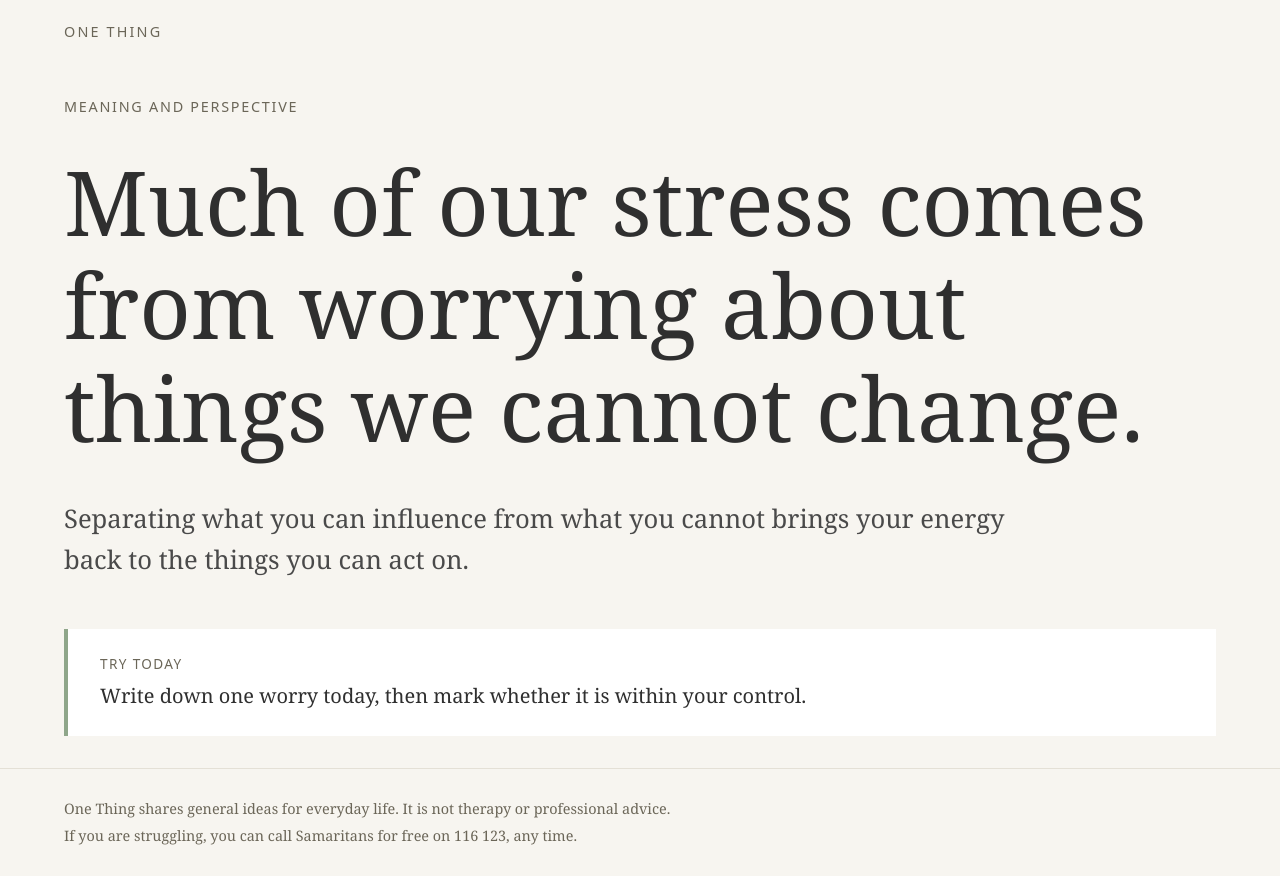
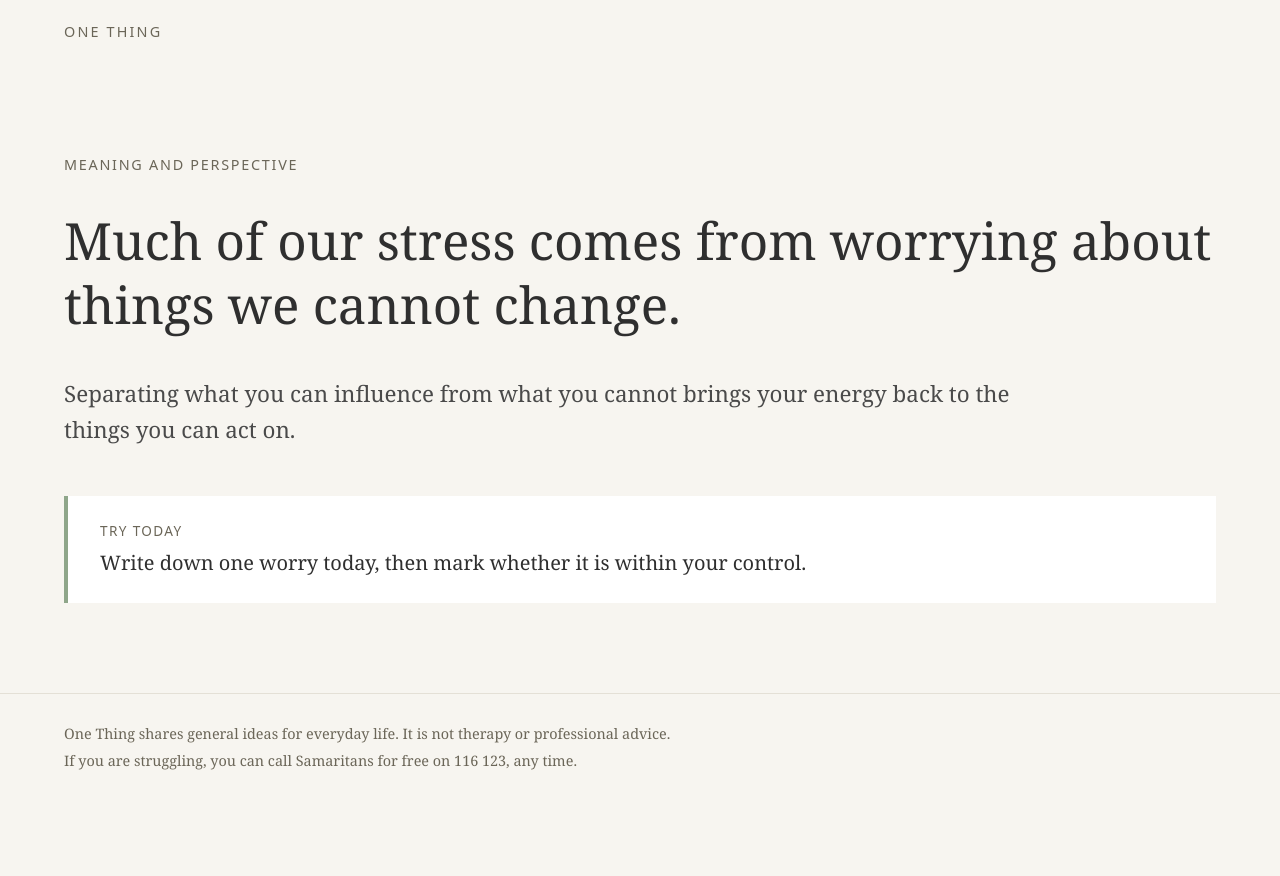
Before and after one commit to sammills99/one-thing, a plain HTML site: page index.html in a window 1280 px wide. After the commit the page ends 800 px from the top, so only its background shows below. Drawn offline with Linux system fonts and the light colour scheme.

Commit message:
Left align and resize quote

```diff
--- a/css/style.css
+++ b/css/style.css
@@ -11,6 +11,7 @@ body {
   color: #2f2f2f;
   font-family: Georgia, "Times New Roman", serif;
   line-height: 1.6;
+  text-align: left;
 }
 
 .logo {
@@ -39,19 +40,22 @@ main {
   text-transform: uppercase;
   letter-spacing: 0.12em;
   color: #6b6658;
+  text-align: left;
 }
 
 .quote {
   margin: 0;
-  font-size: clamp(2.5rem, 7vw, 6rem);
-  line-height: 1.15;
+  font-size: clamp(1.8rem, 4vw, 3.2rem);
+  line-height: 1.25;
+  text-align: left;
 }
 
 .reasoning {
   max-width: 60rem;
   margin: 2.5rem 0 0;
-  font-size: clamp(1.2rem, 2.2vw, 1.6rem);
+  font-size: clamp(1.1rem, 2vw, 1.4rem);
   color: #4a4a4a;
+  text-align: left;
 }
 
 .action-box {
@@ -59,6 +63,7 @@ main {
   padding: 1.5rem 2rem;
   background: #ffffff;
   border-left: 4px solid #8fa68a;
+  text-align: left;
 }
 
 .action-label {
@@ -80,6 +85,7 @@ main {
   border-top: 1px solid #e4e0d6;
   font-size: 0.9rem;
   color: #6b6658;
+  text-align: left;
 }
 
 .notice p {
```
